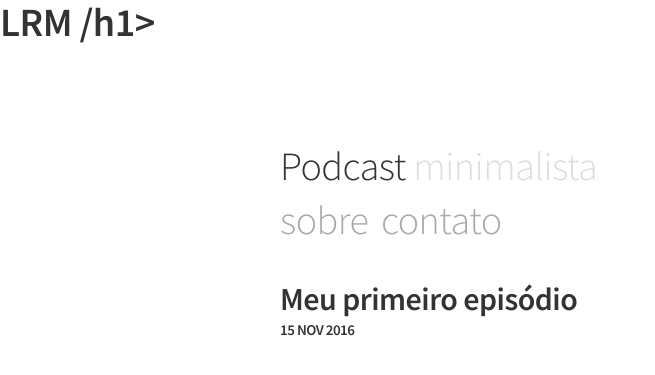
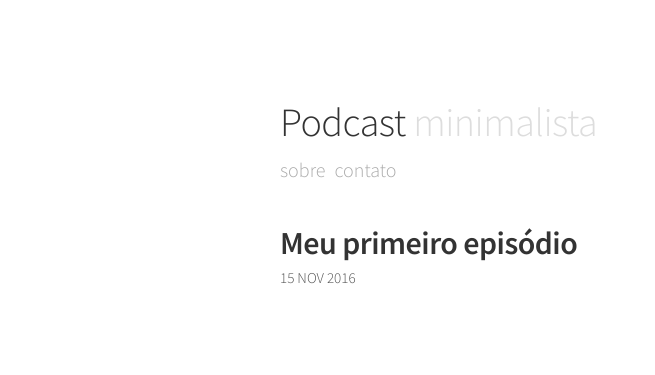
Before and after one commit to podcastminimalista/podcastminimalista.github.io, a Jekyll site: the page built from index.html, in a window 1280 px wide. Shown: the top 375 px of the page, without its empty margins (0-655 px from the left). Built offline with Jekyll 4.4.1, drawn with Linux system fonts in a browser that asks for light colours.

Commit message:
Update default.html

```diff
--- a/_layouts/default.html
+++ b/_layouts/default.html
@@ -4,7 +4,6 @@ title: Podcast Minimalista
 
 {% include head.html %}
 <body>
-<h1 class="post-title">LRM /h1>
   <div class="container">
 
     {% include header.html %}
```
